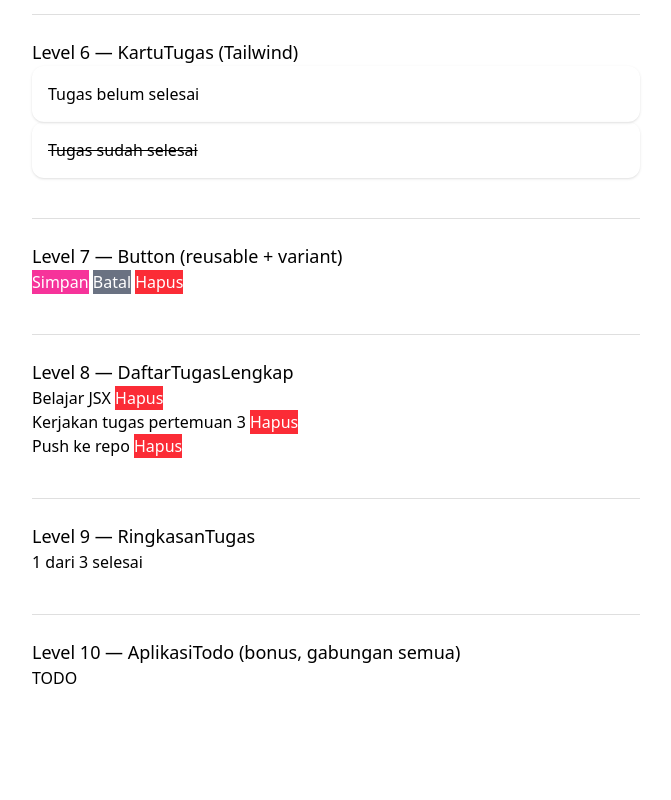
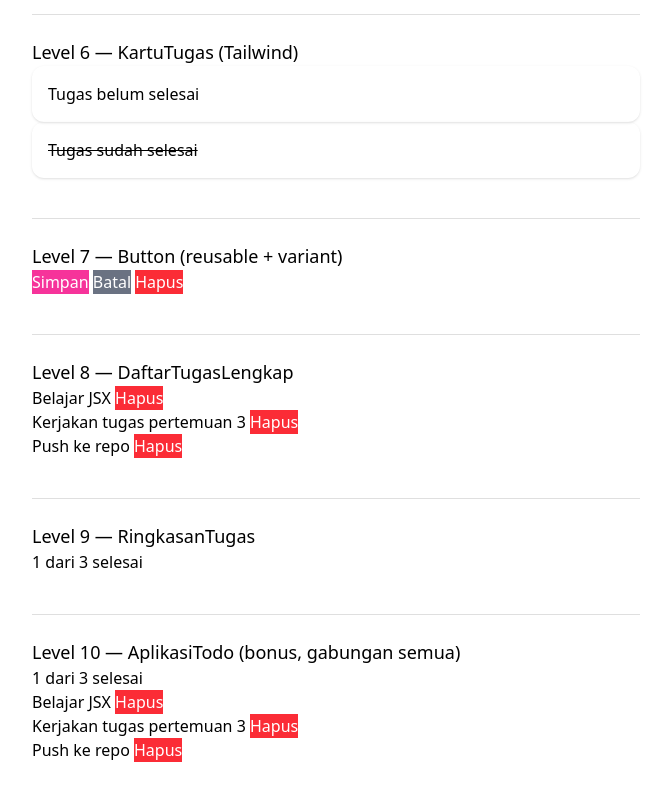
Before and after one commit to webdev-if-its/frontend-5053241040, a React (Vite) app in the folder pertemuan-03/: page / in a window 1280 px wide. Shown: the part 922-1722 px from the top of the page, without its empty margins (304-975 px from the left). Before the commit the page ends 1676 px from the top, so only its background shows below. Built offline with nearby package versions, Linux system fonts and the light colour scheme.

Commit message:
pertemuan-03: level 10 selesai

```diff
--- a/pertemuan-03/src/components/AplikasiTodo.tsx
+++ b/pertemuan-03/src/components/AplikasiTodo.tsx
@@ -10,6 +10,14 @@
 // paling mengubah cara berpikirmu dibanding menulis HTML/CSS biasa?
 //
 // Lihat SOAL.md untuk kontrak lengkap.
-export function AplikasiTodo(props: any) {
-  return <p>TODO</p>
+import type {Tugas} from '../types'
+import { RingkasanTugas } from './RingkasanTugas'
+import { DaftarTugasLengkap } from './DaftarTugasLengkap'
+export function AplikasiTodo(props: {tugas : Tugas[]; onHapus: (id: string) => void}) {
+  return (
+    <div>
+      <RingkasanTugas tugas={props.tugas} />
+      <DaftarTugasLengkap tugas={props.tugas} onHapus={props.onHapus} />
+    </div>
+  );
 }
```
Also changed, not shown: 1 other file (tests, documents, lock files or other folders).
